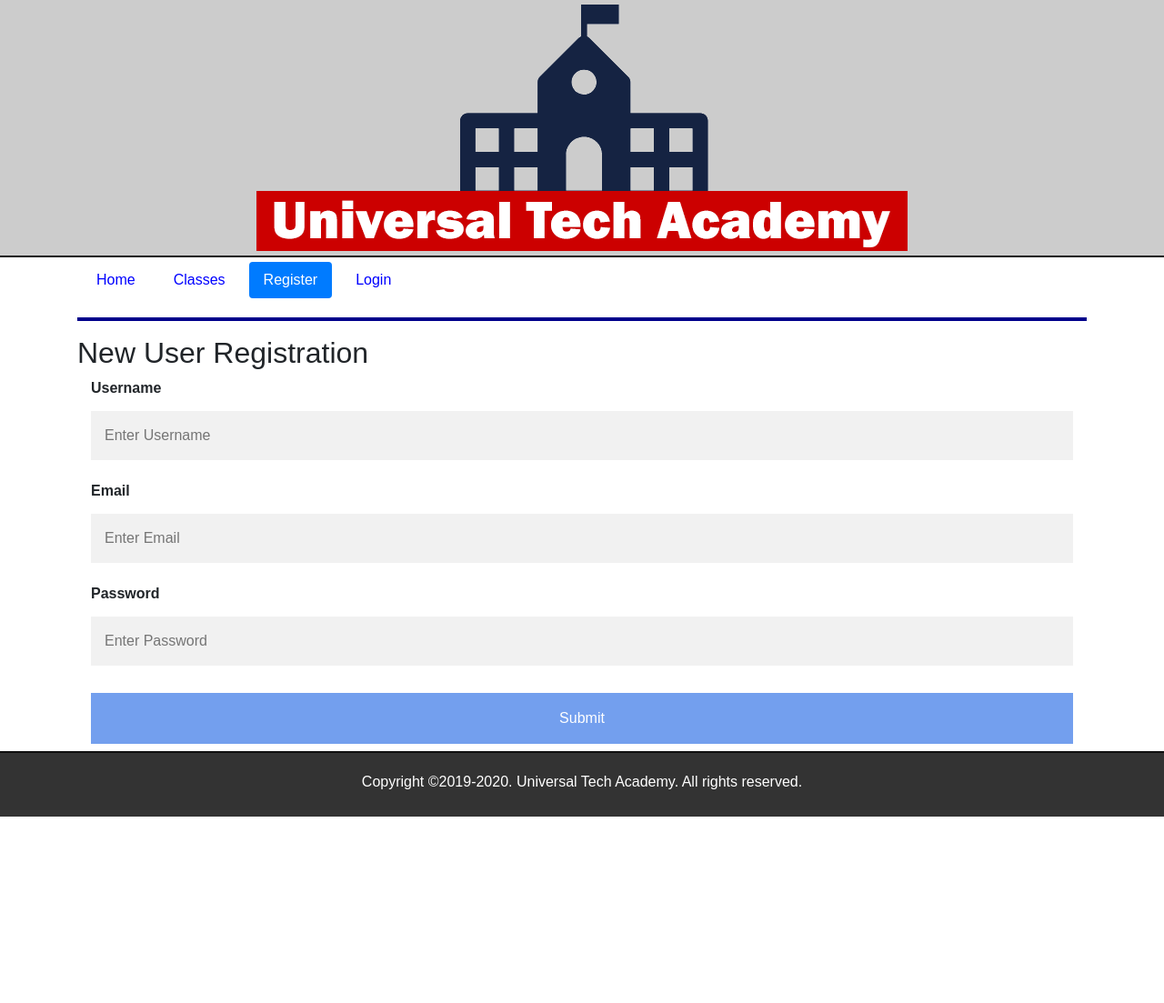
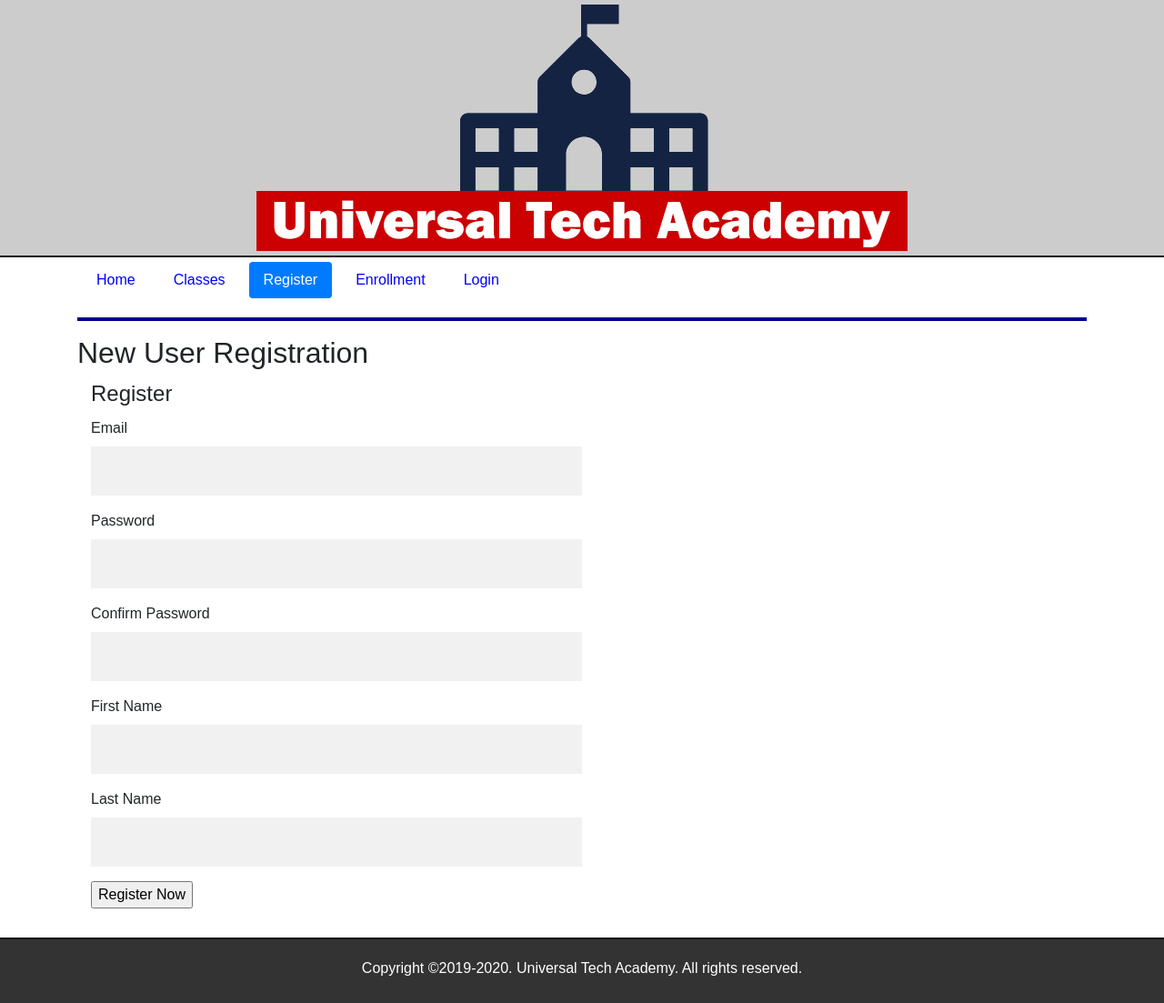
Before and after one commit to shingadean/flask_project, a Flask app: page /register in a window 1280 px wide. Shown: the whole page at 91% size. Before the commit the page ends 898 px from the top, so only its background shows below. Run offline with Flask 2, Linux system fonts and the light colour scheme; some libraries are stand-ins or nearby versions.

Commit message:
updata 1.0.1

```diff
--- a/application/__init__.py
+++ b/application/__init__.py
@@ -4,6 +4,7 @@ from flask_mongoengine import MongoEngine
 
 app = Flask(__name__)
 app.config.from_object(Config)
+app.config['SECRET_KEY'] = 'any secret string'
 
 db = MongoEngine()
 db.init_app(app)
--- /dev/null
+++ b/application/forms.py
@@ -0,0 +1,23 @@
+from flask_wtf import FlaskForm
+from wtforms import StringField, PasswordField, SubmitField, BooleanField
+from wtforms.validators import DataRequired, Email, Length, EqualTo, ValidationError
+from application.models import User
+
+class LoginForm(FlaskForm):
+    email = StringField("Email", validators=[DataRequired(), Email()])
+    password = StringField("Password", validators=[DataRequired(), Length(min=5, max=10)])
+    remember_me = BooleanField("Remember Me")
+    submit = SubmitField("Login")
+
+class RegisterForm(FlaskForm):
+    email = StringField("Email", validators=[DataRequired(), Email()])
+    password = StringField("Password", validators=[DataRequired(), Length(min=5, max=10)])
+    password_confirm = StringField("Confirm Password", validators=[DataRequired(), Length(min=5, max=10), EqualTo('password')])
+    first_name = StringField("First Name", validators=[DataRequired(), Length(min=2, max=55)])
+    last_name = StringField("Last Name", validators=[DataRequired(), Length(min=2, max=55)])
+    submit = SubmitField("Register Now")
+
+    def validate_email(self,email):
+        user = User.objects(email=email.data).first()
+        if user:
+            raise ValidationError("Email is already in use")
--- a/application/routes.py
+++ b/application/routes.py
@@ -1,52 +1,138 @@
 from application import app, db
+from flask import render_template, request, json, Response, redirect, flash, url_for, session
+from application.models import User, Course, Enrollment
+from application.forms import LoginForm, RegisterForm
 
-from flask import render_template, request, Response, json
-
-from application.models import User, Course, Enrollment
-
-courseData = [{"courseID":"1111","title":"PHP 101","description":"Intro to PHP","credits":3,"term":"Fall, Spring"}, {"courseID":"2222","title":"Java 1","description":"Intro to Java Programming","credits":4,"term":"Spring"}, {"courseID":"3333","title":"Adv PHP 201","description":"Advanced PHP Programming","credits":3,"term":"Fall"}, {"courseID":"4444","title":"Angular 1","description":"Intro to Angular","credits":3,"term":"Fall, Spring"}, {"courseID":"5555","title":"Java 2","description":"Advanced Java Programming","credits":4,"term":"Fall"}]
+courseData = [
+    {"courseID": "1111", "title": "PHP 111", "description": "Intro to PHP", "credits": "3", "term": "Fall, Spring"},
+    {"courseID": "2222", "title": "Java 1", "description": "Intro to Java Programming", "credits": "4",
+     "term": "Spring"},
+    {"courseID": "3333", "title": "Adv PHP 201", "description": "Advanced PHP Programming", "credits": "3",
+     "term": "Fall"}, {"courseID": "4444", "title": "Angular 1", "description": "Intro to Angular", "credits": "3",
+                       "term": "Fall, Spring"},
+    {"courseID": "5555", "title": "Java 2", "description": "Advanced Java Programming", "credits": "4", "term": "Fall"}]
 
 
-@app.route('/')
-@app.route('/index')
-@app.route('/home')
-def home():
-    return render_template('index.html', home=True)
+@app.route("/")
+@app.route("/index")
+@app.route("/home")
+def index():
+    return render_template("index.html", index=True)
 
-@app.route('/login')
+
+@app.route("/login", methods=['GET', 'POST'])
 def login():
-    return render_template('login.html', login=True)
+    form = LoginForm()
+    if form.validate_on_submit():
+        email = form.email.data
+        password = form.password.data
 
-@app.route('/courses')
-@app.route('/courses/<term>')
-def courses(term="Spring 2019"):
+        user = User.objects(email=email).first()
+        if user and user.get_password(password):
+            flash(f"{user.first_name}, you are successfully logged in!", "success")
+            return redirect("/index")
+        else:
+            flash("Sorry, something went wrong.", "danger")
+    return render_template("login.html", title="Login", form=form, login=True)
 
-    return render_template('courses.html', courseData=courseData, courses = True, term=term)
 
-@app.route('/register')
+@app.route("/courses/")
+@app.route("/courses/<term>")
+def courses(term=None):
+    if term is None:
+        term = "Spring 2019"
+    classess = Course.objects.order_by("-courseID")
+    return render_template("courses.html", courseData=classess, courses=True, term=term)
+
+
+@app.route("/register", methods=['POST', 'GET'])
 def register():
-    return render_template('register.html', register=True)
+    form = RegisterForm()
+    if form.validate_on_submit():
+        user_id = User.objects.count()
+        user_id += 1
 
-@app.route('/enrollment', methods = ['GET','POST'])
+        email = form.email.data
+        password = form.password.data
+        first_name = form.first_name.data
+        last_name = form.last_name.data
+
+        user = User(user_id=user_id, email=email, first_name=first_name, last_name=last_name)
+        user.set_password(password)
+        user.save()
+        flash("You are successfully registered!", "success")
+        return redirect(url_for('index'))
+    return render_template("register.html", title="Register", form=form, register=True)
+
+
+@app.route("/enrollment", methods=["GET", "POST"])
 def enrollment():
-    id = request.form.get("courseID")
-    title = request.form.get("title")
-    term = request.form.get("term")
-    return render_template('enrollment.html', enrollment=True, data={"id":id, "title":title, "term":term})
+    courseID = request.form.get('courseID')
+    courseTitle = request.form.get('title')
+    user_id = 2
 
-@app.route('/api/')
-@app.route('/api/<idx>')
+    if courseID:
+        if Enrollment.objects(user_id=user_id, courseID=courseID):
+            flash(f"Oops! You are already registered in this course {courseTitle}!", "danger")
+            return redirect(url_for("courses"))
+        else:
+            Enrollment(user_id=user_id, courseID=courseID).save()
+            flash(f"You are enrolled in {courseTitle}!", "sucess")
+
+    classes = list(User.objects.aggregate(*[
+            {
+                '$lookup': {
+                    'from': 'enrollment',
+                    'localField': 'user_id',
+                    'foreignField': 'user_id',
+                    'as': 'r1'
+                }
+            }, {
+                '$unwind': {
+                    'path': '$r1',
+                    'includeArrayIndex': 'r1_id',
+                    'preserveNullAndEmptyArrays': False
+                }
+            }, {
+                '$lookup': {
+                    'from': 'course',
+                    'localField': 'r1.courseID',
+                    'foreignField': 'courseID',
+                    'as': 'r2'
+                }
+            }, {
+                '$unwind': {
+                    'path': '$r2',
+                    'preserveNullAndEmptyArrays': False
+                }
+            }, {
+                '$match': {
+                    'user_id': user_id
+                }
+            }, {
+                '$sort': {
+                    'courseId': 1
+                }
+            }
+        ]))
+
+
+    return render_template("enrollment.html", enrollment=True, title="Enrollment", classes=classes)
+
+
+@app.route("/api/")
+@app.route("/api/<idx>")
 def api(idx=None):
-    if(idx == None):
+    if (idx == None):
         jdata = courseData
     else:
-        jdata=courseData[int(idx)]
+        jdata = courseData[int(idx)]
+
     return Response(json.dumps(jdata), mimetype="application/json")
 
 
-@app.route('/user')
+@app.route("/user")
 def user():
-    """User(user_id=1, first_name="Amit", last_name="Shingade", email="aks@gmail.com", password="124").save()
-    User(user_id=2, first_name="AAna", last_name="ANd", email="aAA@gmail.com", password="12445").save()"""
+    # User(user_id=1, first_name="Christian", last_name="Hur", email="christian@uta.com", password="abc1234").save()
+    # User(user_id=2, first_name="Mary", last_name="Jane", email="mary.jane@uta.com", password="password123").save()
     users = User.objects.all()
-    return render_template('user.html', users=users)
--- a/application/static/css/main.css
+++ b/application/static/css/main.css
@@ -41,10 +41,10 @@ hr {
 }
 
 input[type=text], input[type=password] {
-    width: 100%;
+    width: 50%;
     padding: 15px;
-    margin: 5px 0 22px 0;
-    display: inline-block;
+    /*margin: 5px 0 22px 0;*/
+    display: block;
     border: none;
     background: #f1f1f1;
 }
@@ -74,6 +74,7 @@ input[type=text]:focus, input[type=password]:focus {
     text-align: left;
 }
 footer {
+    background: #333;
     text-align: center;
     height: 50px;
     color: white;
@@ -81,6 +82,25 @@ footer {
     margin-top: 10px;
     bottom: 0px;
 }
+.alert {
+  padding: 20px;
+  background-color: #FF6347; /* Red */
+  color: white;
+  margin-bottom: 15px;
+}
+.alert-sucess {
+  padding: 20px;
+  background-color: #008000;
+  opacity: 0.5;
+  color: white;
+  margin-bottom: 15px;
+}
+.error-message {
+  /*background-color: #FF6347*/; /* Red */
+  color: red;
+  margin-bottom: 15px;
+}
+
 
 .btn-submit {
     background-color: cornflowerblue;
--- a/application/templates/includes/nav.html
+++ b/application/templates/includes/nav.html
@@ -1,10 +1,12 @@
     <header>
         <nav>
             <ul class="nav nav-pills">
-                <li class="nav-item"><a href="{{ url_for('home') }}" class="nav-link {% if home %}active{% endif %}">Home</a></li>
+                <li class="nav-item"><a href="{{ url_for('index') }}" class="nav-link {% if index %}active{% endif %}">Home</a></li>
                 <li class="nav-item"><a href="{{ url_for('courses') }}" class="nav-link {% if courses %}active{% endif %}">Classes</a></li>
                 <li class="nav-item"><a href="{{ url_for('register') }}" class="nav-link {% if register %}active{% endif %}">Register</a></li>
+                <li class="nav-item"><a href="{{ url_for('enrollment') }}" class="nav-link {% if enrollment %}active{% endif %}">Enrollment</a></li>
                 <li class="nav-item"><a href="{{ url_for('login') }}" class="nav-link {% if login %}active{% endif %}">Login</a></li>
+
             </ul>
         </nav>
         <hr style="clear:both">
--- a/application/templates/layout.html
+++ b/application/templates/layout.html
@@ -13,6 +13,18 @@
 </div>
 <div class="container">
     {% include "includes/nav.html" %}
+    {% with messages = get_flashed_messages(with_categories=true) %}
+        {% if messages %}
+            {% for category,message in messages %}
+                <div class="alert alert-{{ category }}">
+                    <p>{{ message }}</p>
+                </div>
+
+            {% endfor %}
+        {% endif %}
+    {% endwith %}
+
+
     {{ self.content() }}
 
 </div>
--- a/application/templates/register.html
+++ b/application/templates/register.html
@@ -5,17 +5,50 @@
     <h2>New User Registration</h2>
 
     <div class="container">
-        <form name="register" action="register.php" method="get">
-            <label for="username"><b>Username</b></label>
-            <input type="text" placeholder="Enter Username" name="username" required>
-            <br>
-            <label for="email"><b>Email</b></label>
-            <input type="text" placeholder="Enter Email" name="email" required>
-            <br>
-            <label for="password"><b>Password</b></label>
-            <input type="password" placeholder="Enter Password" name="password" required>
-            <br class="clear">
-            <input class="btn-submit" type="submit" name="submit">
+        <form name="register" action="" method="post" novalidate>
+            <fieldset class="form-group">
+                <legend>{{ title }}</legend>
+                {{ form.hidden_tag() }}
+
+                <p>
+                    {{ form.email.label }}
+                    {{ form.email }}
+                    {% for message in form.email.errors %}
+                        <span class="error-message">{{message}}</span>
+                    {% endfor %}
+                </p>
+                <p>
+                    {{ form.password.label }}
+                    {{ form.password }}
+                    {% for message in form.password.errors %}
+                        <span class="error-message">{{message}}</span>
+                    {% endfor %}
+                </p>
+                <p>
+                    {{ form.password_confirm.label }}
+                    {{ form.password_confirm }}
+                    {% for message in form.password_confirm.errors %}
+                        <span class="error-message">{{message}}</span>
+                    {% endfor %}
+                </p>
+                <p>
+                    {{ form.first_name.label }}
+                    {{ form.first_name }}
+                    {% for message in form.first_name.errors %}
+                        <span class="error-message">{{message}}</span>
+                    {% endfor %}
+                </p>
+                <p>
+                    {{ form.last_name.label }}
+                    {{ form.last_name }}
+                    {% for message in form.last_name.errors %}
+                        <span class="error-message">{{message}}</span>
+                    {% endfor %}
+                </p>
+                <p>
+                    {{ form.submit() }}
+                </p>
+            </fieldset>
         </form>
     </div>
     {% endblock %}
--- a/config.py
+++ b/config.py
@@ -1,6 +1,7 @@
 import os
 
+
 class Config(object):
-    SECRET_KY = os.environ.get('SECRET_KEY') or 'secret_string'
+    SECRET_KY = os.environ.get('SECRET_KEY') or "b'vY\x12\xe9$\xa2\xa8M\\d\xa9+\xf3\x1c\xec8'"
 
-    MONGODB_SETTINGS = { 'db' : 'UTA_Enrollment'}
+    MONGODB_SETTINGS = {'db': 'UTA_Enrollment'}
```
Also changed, not shown: application/models.py (+15 -4 lines), application/templates/enrollment.html (+36 -5 lines), application/templates/login.html (+27 -9 lines), requirements.txt (+13 -0 lines).
